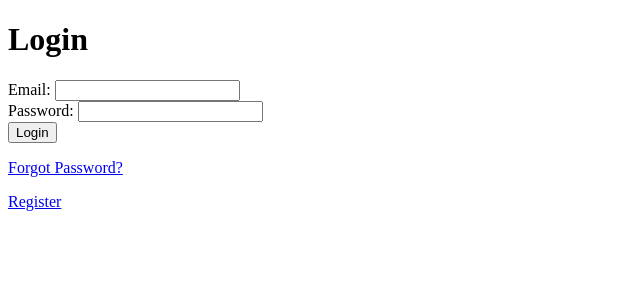
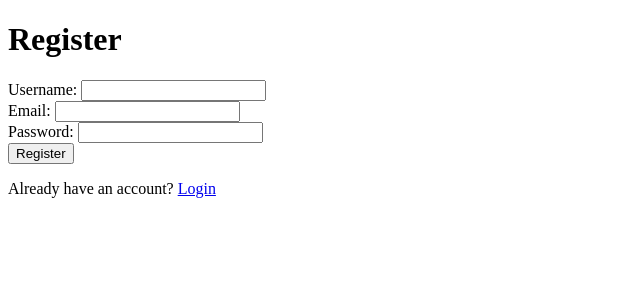
Before and after one commit to N0yhz/Contacts-manager, a Python web app: template src/templates/login.html in a window 1280 px wide. Shown: the top 300 px of the page, without its empty margins (0-640 px from the left). Run offline with Jinja, Linux system fonts and the light colour scheme; the template is opened without the code that fills it, so the values that code supplies are empty.

Commit message:
updated verification

```diff
--- a/src/repository/contacts.py
+++ b/src/repository/contacts.py
@@ -50,7 +50,8 @@ def search_contacts(db: Session, user_id: int, query: int):
         or_(
             Contact.first_name.ilike(f"%{query}%"),
             Contact.last_name.ilike(f"%{query}%"),
-            Contact.email.ilike(f"%{query}%")
+            Contact.email.ilike(f"%{query}%"),
+            Contact.phone_number.ilike(f"%{query}%")
         )
     ).all()
 
--- a/src/repository/users.py
+++ b/src/repository/users.py
@@ -16,6 +16,7 @@ def get_user_by_email(db: Session, email: str):
 def create_user(db: Session, user: UserCreate, verification_token:str):
     hashed_password = get_password_hash(user.password)
     db_user = User(
+        username=user.username,
         email=user.email,
         hashed_password=hashed_password,
         verification_token=verification_token,
--- a/src/schemas.py
+++ b/src/schemas.py
@@ -22,6 +22,7 @@ class ContactOut(ContactBase):
 
 # User
 class UserBase(BaseModel):
+    username: str
     email: EmailStr
 
 class UserCreate(UserBase):
--- a/src/templates/login.html
+++ b/src/templates/login.html
@@ -3,28 +3,27 @@
 <head>
     <meta charset="UTF-8">
     <meta name="viewport" content="width=device-width, initial-scale=1.0">
-    <title>Login</title>
-    <link rel="shortcut icon" href="{{ url_for('static', path='favicon.ico') }}" type="image/x-icon">
+    <title>Register</title>
 </head>
 <body>
-    <h1>Login</h1>
-    {% if reset == "success" %}
-        <p style="color: green;">Password reset successful. Please log in with your new password.</p>
-    {% endif %}
-    <form action="/api/auth/token" method="post">
+    <h1>Register</h1>
+    <form action="/api/auth/register" method="post">
         <div>
-            <label for="username">Email:</label>
-            <input type="email" id="username" name="username" required>
+            <label for="username">Username:</label>
+            <input type="text" id="username" name="username" required>
+        </div>
+        <div>
+            <label for="email">Email:</label>
+            <input type="email" id="email" name="email" required>
         </div>
         <div>
             <label for="password">Password:</label>
             <input type="password" id="password" name="password" required>
         </div>
         <div>
-            <button type="submit">Login</button>
+            <button type="submit">Register</button>
         </div>
     </form>
-    <p><a href="/api/auth/forgot-password">Forgot Password?</a></p>
-    <p><a href="/api/auth/register">Register</a></p>
+    <p>Already have an account? <a href="/api/auth/login">Login</a></p>
 </body>
 </html>
```
Also changed, not shown: src/repository/auth.py (+10 -8 lines), src/routers/contacts.py (+10 -6 lines), 2 other files.
